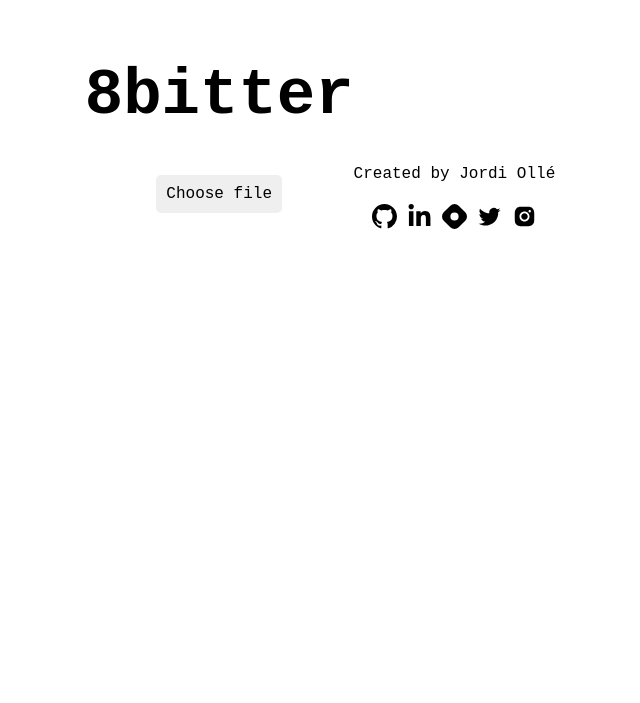
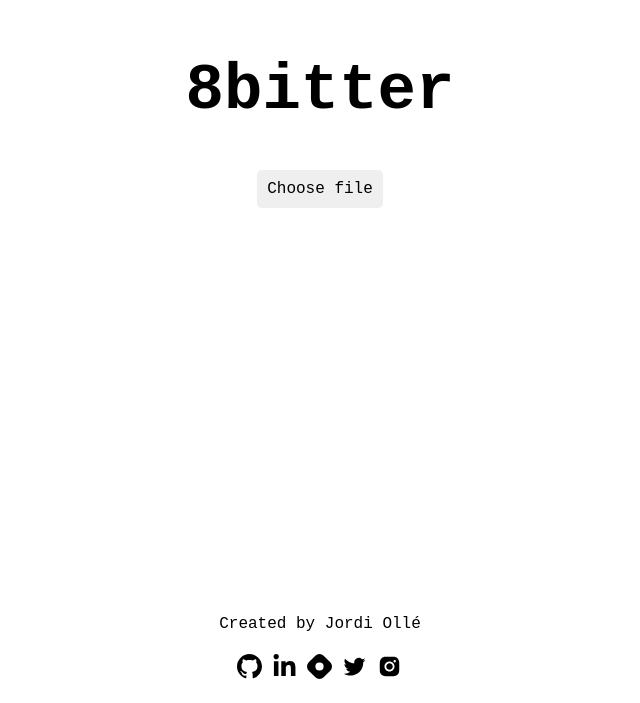
Before and after one commit to jolle11/8bitter, a React (Vite) app: page / in a window 1280 px wide. Shown: the part 213-916 px from the top of the page, without its empty margins (320-960 px from the left). Before the commit the page ends 800 px from the top, so only its background shows below. Built offline with nearby package versions, Linux system fonts and the light colour scheme.

Commit message:
Small style tweaks

```diff
--- a/src/components/Footer/Footer.scss
+++ b/src/components/Footer/Footer.scss
@@ -1,5 +1,6 @@
 .footer {
-	padding-top: 20vh;
+	height: 100px;
+	margin-top: 20vh;
 	display: flex;
 	flex-direction: column;
 	justify-content: center;
--- a/src/components/ImageConverter/ImageConverter.scss
+++ b/src/components/ImageConverter/ImageConverter.scss
@@ -1,4 +1,5 @@
 .converter {
+	min-height: 80vh;
 	display: flex;
 	flex-direction: column;
 	justify-content: center;
@@ -16,6 +17,7 @@
 		padding: 10px;
 		border-radius: 5px;
 		transition: all 0.2s ease-in-out;
+		margin-bottom: 10px;
 
 		&:hover {
 			background: #d9d9d9;
--- a/src/index.scss
+++ b/src/index.scss
@@ -3,9 +3,9 @@ html {
 }
 
 .content {
-	height: 80vh;
 	width: 100%;
 	display: flex;
+	flex-direction: column;
 	justify-content: center;
 	align-items: center;
 }
```
